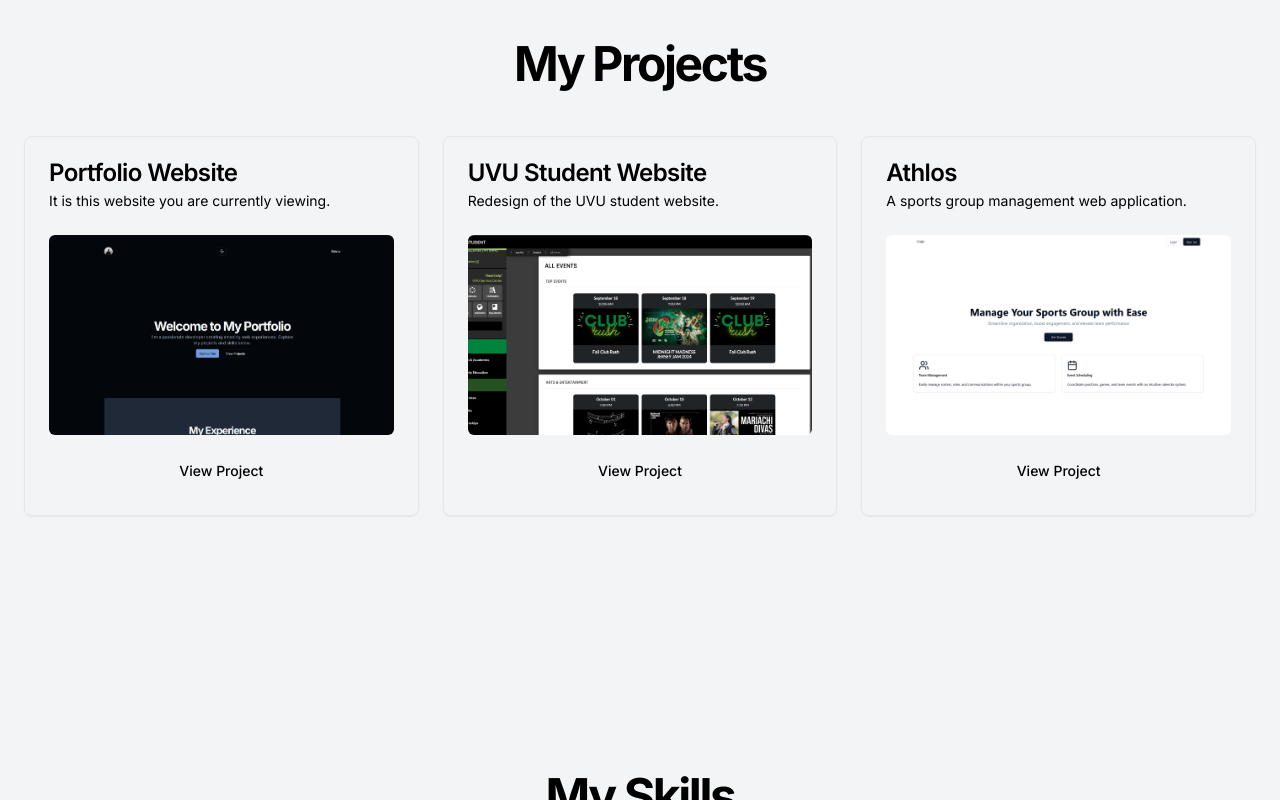
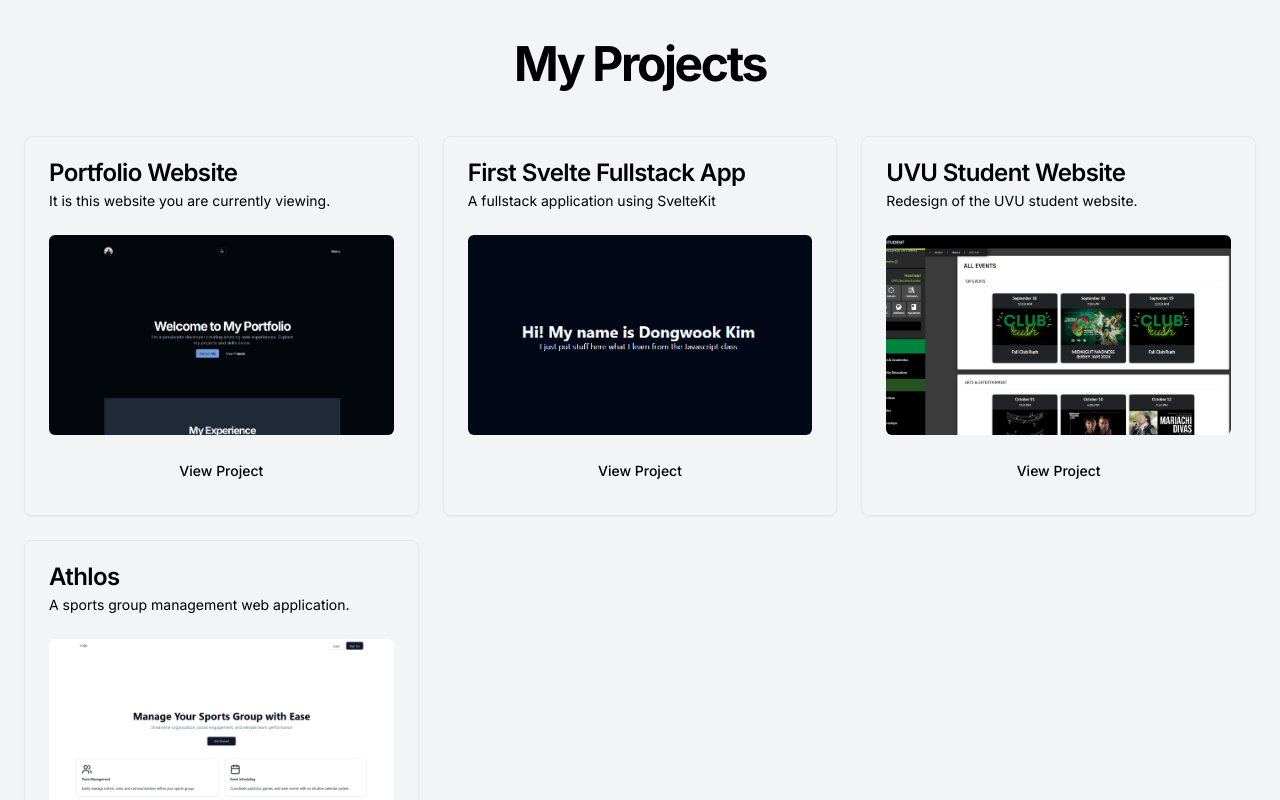
Before and after one commit to dwk601/next-portfolio, a Next.js app: page / in a window 1280 px wide. Shown: the part 1620-2420 px from the top of the page. Built offline with nearby package versions, Linux system fonts and the light colour scheme.

Commit message:
Add new Svelte fullstack project to project list

```diff
--- a/src/components/project.tsx
+++ b/src/components/project.tsx
@@ -11,6 +11,7 @@ import Link from "next/link";
 import portfolioImage from "@/public/images/portfolio.png";
 import myuvu from "@/public/images/myuvu.png";
 import athlos from "@/public/images/athlos.png";
+import my_svelte from "@/public/images/my-svelte-home.png";
 
 const projects = [
   {
@@ -22,13 +23,20 @@ const projects = [
   },
   {
     id: 2,
+    title: "First Svelte Fullstack App",
+    description: "A fullstack application using SvelteKit",
+    imageUrl: my_svelte,
+    link: "https://my-svelte-delta.vercel.app/",
+  },
+  {
+    id: 3,
     title: "UVU Student Website",
     description: "Redesign of the UVU student website.",
     imageUrl: myuvu,
     link: "https://my.uvu.edu/student/events",
   },
   {
-    id: 3,
+    id: 4,
     title: "Athlos",
     description: "A sports group management web application.",
     imageUrl: athlos,
```
Also changed, not shown: src/public/images/my-svelte-home.png (added).
